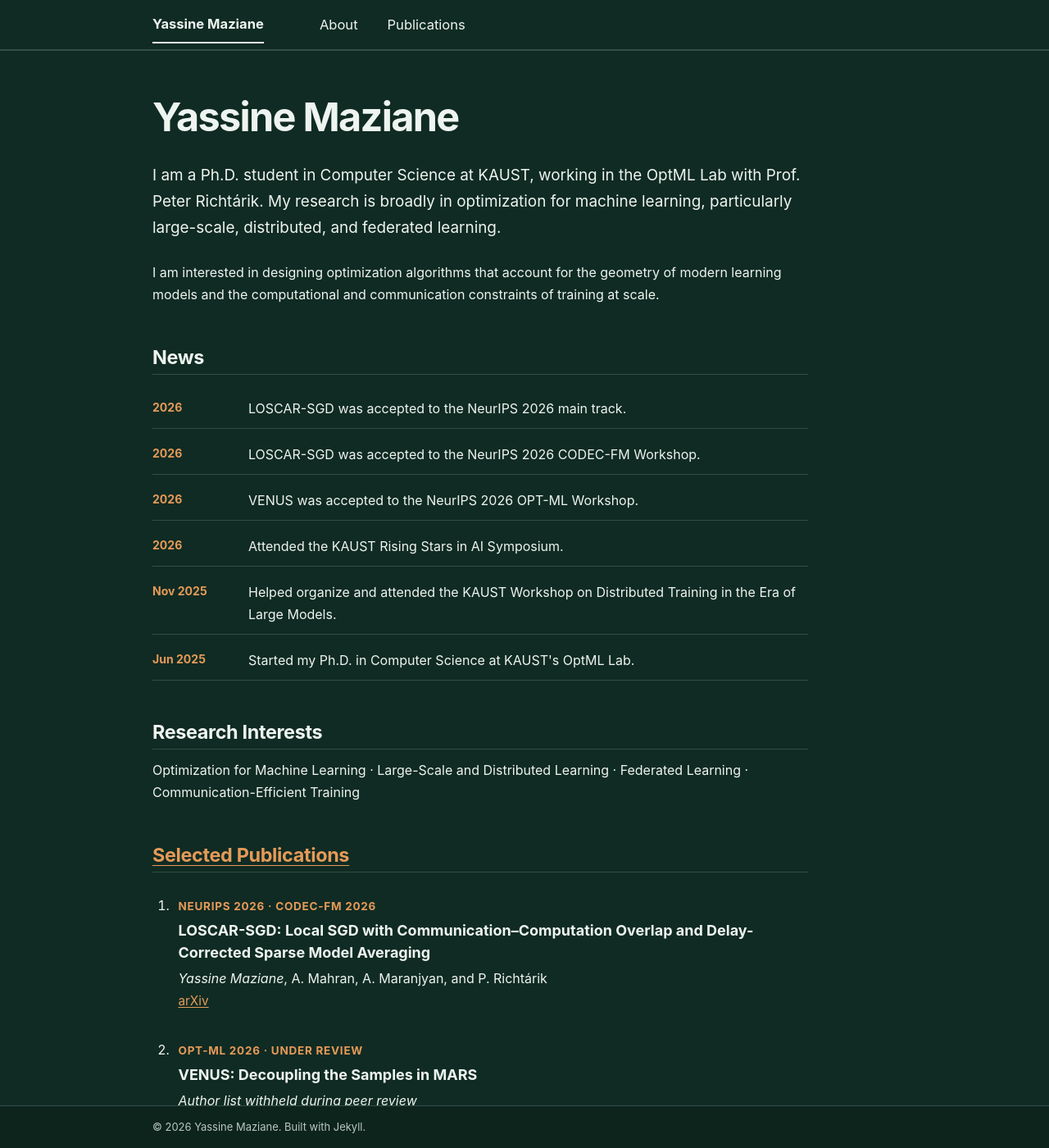
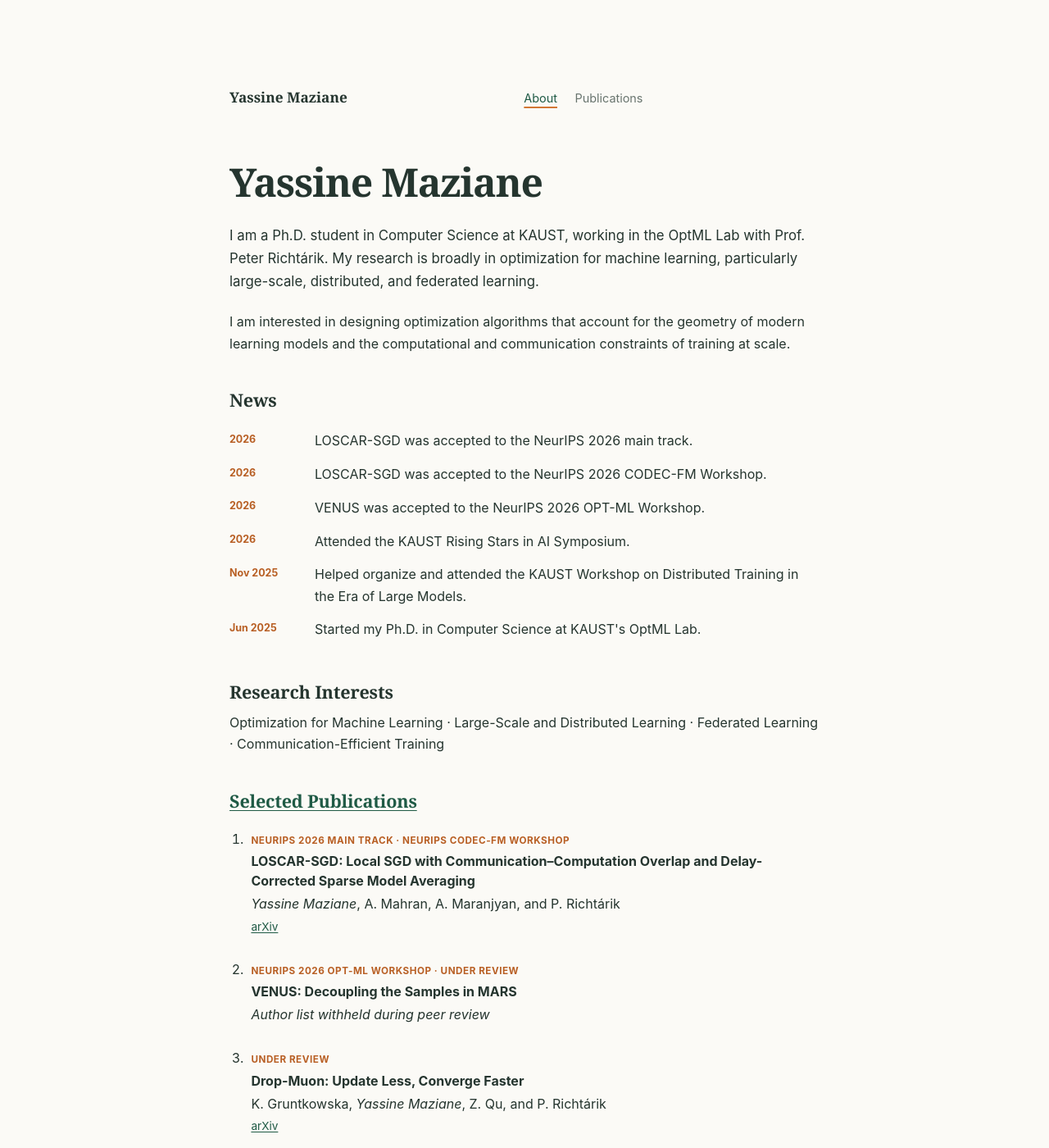
Before and after one commit to yass43/MyPage, a Jekyll site: the page built from _pages/about.md, in a window 1280 px wide and 1400 px high. Shown: the whole window at 82% size. Built offline with Jekyll 4.4.1, drawn with Linux system fonts in a browser that asks for light colours; a style sheet for code colours, icons or effects is not loaded; some of the changed text lies outside the part shown.

Commit message:
Making some template changes

```diff
--- a/_includes/masthead.html
+++ b/_includes/masthead.html
@@ -1,26 +1,16 @@
 {% include base_path %}
-<div class="masthead">
+<header class="masthead">
   <div class="masthead__inner-wrap">
-    <div class="masthead__menu">
-      <nav id="site-nav" class="greedy-nav">
-        <button><span class="navicon"></span></button>
-        <ul class="visible-links">
-          <li class="masthead__menu-item masthead__menu-item--lg persist {% if page.url == '/' or page.url == '/index.html' %}selected{% endif %}">
-            <a href="{{ base_path }}/">{{ site.title }}</a>
-          </li>
+    <a class="site-name" href="{{ base_path }}/">{{ site.title }}</a>
+    <nav class="simple-nav" aria-label="Main navigation">
       {% for link in site.data.navigation.main %}
         {% if link.url contains 'http' %}
           {% assign domain = '' %}
         {% else %}
           {% assign domain = base_path %}
         {% endif %}
-            <li class="masthead__menu-item {% if page.url contains link.url and link.url != '/' %}selected{% endif %}">
-              <a href="{{ domain }}{{ link.url }}">{{ link.title }}</a>
-            </li>
+        <a href="{{ domain }}{{ link.url }}"{% if page.url == link.url or page.url contains link.url and link.url != '/' %} aria-current="page"{% endif %}>{{ link.title }}</a>
       {% endfor %}
-        </ul>
-        <ul class="hidden-links hidden"></ul>
     </nav>
   </div>
-  </div>
-</div>
+</header>
--- a/_pages/about.md
+++ b/_pages/about.md
@@ -31,13 +31,13 @@ Optimization for Machine Learning · Large-Scale and Distributed Learning · Fed
 
 <ol class="simple-publications">
   <li>
-    <span class="publication-venue">NeurIPS 2026 · CODEC-FM 2026</span>
+    <span class="publication-venue">NeurIPS 2026 Main Track · NeurIPS CODEC-FM Workshop</span>
     <strong>LOSCAR-SGD: Local SGD with Communication–Computation Overlap and Delay-Corrected Sparse Model Averaging</strong>
     <span><em>Yassine Maziane</em>, A. Mahran, A. Maranjyan, and P. Richtárik</span>
     <a href="https://arxiv.org/abs/2605.20866">arXiv</a>
   </li>
   <li>
-    <span class="publication-venue">OPT-ML 2026 · Under Review</span>
+    <span class="publication-venue">NeurIPS 2026 OPT-ML Workshop · Under Review</span>
     <strong>VENUS: Decoupling the Samples in MARS</strong>
     <span><em>Author list withheld during peer review</em></span>
   </li>
--- a/_pages/publications.html
+++ b/_pages/publications.html
@@ -8,7 +8,7 @@ author_profile: false
 
 <ol class="simple-publications publication-page">
   <li>
-    <span class="publication-venue">NeurIPS 2026 · Main Track and CODEC-FM Workshop</span>
+    <span class="publication-venue">NeurIPS 2026 Main Track · NeurIPS CODEC-FM Workshop</span>
     <strong>LOSCAR-SGD: Local SGD with Communication–Computation Overlap and Delay-Corrected Sparse Model Averaging</strong>
     <span><em>Yassine Maziane</em>, A. Mahran, A. Maranjyan, and P. Richtárik</span>
     <p>Local training with sparse synchronization, communication–computation overlap, and a correction that preserves local progress when delayed information arrives.</p>
--- a/_sass/layout/_custom.scss
+++ b/_sass/layout/_custom.scss
@@ -1,44 +1,96 @@
-/* Compact personal academic site
+/* Simple personal academic site
    ========================================================================== */
 
+:root,
+html[data-theme="dark"] {
+  color-scheme: light;
+  --global-base-color: #1f5a45;
+  --global-bg-color: #fbfaf6;
+  --global-footer-bg-color: #fbfaf6;
+  --global-border-color: #d9ded8;
+  --global-dark-border-color: #c6cec7;
+  --global-code-background-color: #f1f3ef;
+  --global-code-text-color: #25352f;
+  --global-fig-caption-color: #68746e;
+  --global-link-color: #1f5a45;
+  --global-link-color-hover: #b85f24;
+  --global-link-color-visited: #1f5a45;
+  --global-masthead-link-color: #25352f;
+  --global-masthead-link-color-hover: #1f5a45;
+  --global-text-color: #25352f;
+  --global-text-color-light: #68746e;
+  --global-thead-color: #eef1ed;
+}
+
+html { font-size: 16px; }
+
 body {
-  font-size: 16px;
+  padding: 0;
+  color: var(--global-text-color);
+  background: var(--global-bg-color);
+  font-family: -apple-system, BlinkMacSystemFont, "Segoe UI", sans-serif;
   letter-spacing: 0;
 }
 
-:root {
-  color-scheme: dark;
+.masthead {
+  position: static;
+  background: transparent;
+  border: 0;
+  box-shadow: none;
+  animation: none;
 }
 
-.masthead {
-  border-bottom: 1px solid var(--global-border-color);
-  box-shadow: none;
+.masthead::after { display: none; }
+
+.masthead__inner-wrap {
+  display: flex;
+  align-items: baseline;
+  justify-content: space-between;
+  max-width: 760px;
+  margin: 0 auto;
+  padding: 2rem 1.25rem 1rem;
+  font-family: inherit;
 }
 
-.masthead__inner-wrap,
-#main,
-.page__footer footer {
-  max-width: 940px;
+.site-name {
+  color: var(--global-text-color);
+  font-family: Georgia, "Times New Roman", serif;
+  font-size: 1.08rem;
+  font-weight: 700;
+  text-decoration: none;
 }
 
-.greedy-nav {
-  background: var(--global-bg-color);
+.simple-nav {
+  display: flex;
+  gap: 1.35rem;
 }
 
-.greedy-nav a {
-  font-size: 0.92rem;
+.simple-nav a {
+  color: var(--global-text-color-light);
+  font-size: 0.9rem;
+  text-decoration: none;
 }
 
-.masthead__menu-item--lg a {
-  color: var(--global-text-color);
-  font-weight: 700;
+.simple-nav a:hover,
+.simple-nav a[aria-current="page"] { color: var(--global-link-color); }
+
+.simple-nav a[aria-current="page"] {
+  text-decoration: underline;
+  text-decoration-color: #d27735;
+  text-decoration-thickness: 2px;
+  text-underline-offset: 0.3rem;
 }
 
 #main {
-  margin-top: 3rem;
+  max-width: 760px;
+  margin: 3rem auto 0;
+  padding: 0 1.25rem;
+  animation: none;
 }
 
-.page {
+.page,
+.page__inner-wrap,
+.page__content {
   float: none;
   width: 100%;
   padding: 0;
@@ -48,48 +100,46 @@ body {
   .page {
     float: none;
     width: 100%;
-    padding-right: 0;
-    padding-left: 0;
+    padding: 0;
   }
 }
 
-.page__inner-wrap,
-.page__content {
-  float: none;
-  width: 100%;
+.page__title,
+.page__content h2,
+.page__content h3 {
+  color: var(--global-text-color);
+  font-family: Georgia, "Times New Roman", serif;
 }
 
 .page__title {
-  margin-bottom: 1.5rem;
-  color: var(--global-text-color);
-  font-size: clamp(2rem, 4vw, 2.7rem);
-  line-height: 1.15;
-  letter-spacing: -0.035em;
+  margin-bottom: 1.6rem;
+  font-size: clamp(2.15rem, 6vw, 3rem);
+  font-weight: 600;
+  line-height: 1.1;
+  letter-spacing: -0.025em;
 }
 
-.page__content {
-  max-width: 800px;
-}
+.page__content { max-width: none; }
 
 .page__content p,
-.page__content li {
-  line-height: 1.7;
-}
+.page__content li { line-height: 1.65; }
 
 .page__content h2 {
   margin-top: 2.7rem;
-  padding-bottom: 0.35rem;
-  color: var(--global-text-color);
-  font-size: 1.3rem;
-  letter-spacing: -0.015em;
-  border-bottom: 1px solid var(--global-border-color);
+  padding: 0;
+  border: 0;
+  font-size: 1.35rem;
+  font-weight: 600;
+  letter-spacing: -0.01em;
 }
 
 .page__content a {
   color: var(--global-link-color);
   text-decoration-thickness: 1px;
-  text-underline-offset: 0.15em;
+  text-underline-offset: 0.16em;
 }
+
+.page__content a:hover { color: var(--global-link-color-hover); }
 
 .intro {
   color: var(--global-text-color);
@@ -106,112 +156,107 @@ body {
   display: grid;
   grid-template-columns: 5.5rem minmax(0, 1fr);
   gap: 1rem;
-  padding: 0.55rem 0;
-  border-bottom: 1px solid var(--global-border-color);
+  margin: 0;
+  padding: 0.45rem 0;
 }
 
 .news-list span {
-  color: var(--global-link-color);
+  padding-top: 0.1rem;
+  color: #b85f24;
   font-size: 0.78rem;
   font-weight: 700;
 }
 
-.news-list p {
-  margin: 0;
-}
+.news-list p { margin: 0; }
 
 .simple-publications {
-  margin: 1.5rem 0 0;
-  padding-left: 1.4rem;
+  margin: 1.25rem 0 0;
+  padding-left: 1.35rem;
 }
 
 .simple-publications li {
-  margin-bottom: 1.8rem;
-  padding-left: 0.35rem;
+  margin-bottom: 1.65rem;
+  padding-left: 0.3rem;
 }
 
 .simple-publications li > span,
-.simple-publications li > strong {
-  display: block;
-}
+.simple-publications li > strong { display: block; }
 
 .simple-publications strong {
-  margin: 0.25rem 0;
+  margin: 0.2rem 0;
   color: var(--global-text-color);
   font-size: 1rem;
   line-height: 1.5;
 }
 
 .simple-publications .publication-venue {
-  color: var(--global-link-color);
-  font-size: 0.75rem;
+  color: #b85f24;
+  font-size: 0.73rem;
   font-weight: 700;
-  letter-spacing: 0.055em;
+  letter-spacing: 0.045em;
   text-transform: uppercase;
 }
 
-.simple-publications a {
-  font-size: 0.85rem;
-}
-
-.publication-page li {
-  margin-bottom: 2.3rem;
-}
+.simple-publications a { font-size: 0.85rem; }
+.publication-page li { margin-bottom: 2rem; }
 
 .publication-page li p {
-  margin: 0.55rem 0;
+  margin: 0.45rem 0;
   color: var(--global-text-color-light);
   font-size: 0.92rem;
 }
 
-.plain-entry {
-  margin-bottom: 1.5rem;
+.plain-entry { margin-bottom: 1.35rem; }
+
+.plain-entry > strong,
+.plain-entry > em { display: block; }
+
+.plain-entry > strong { color: var(--global-text-color); }
+
+.plain-entry > em {
+  margin: 0.1rem 0 0.2rem;
+  color: var(--global-text-color-light);
+  font-size: 0.88rem;
 }
 
-.plain-entry > strong,
-.plain-entry > em {
-  display: block;
+.plain-entry p { margin: 0; }
+
+.page__footer {
+  position: static;
+  width: auto;
+  max-width: 760px;
+  margin: 3rem auto 0;
+  border-top: 1px solid var(--global-border-color);
+  background: transparent;
+  animation: none;
 }
 
-.plain-entry > strong {
-  color: var(--global-text-color);
+.page__footer footer {
+  max-width: none;
+  margin: 0;
+  padding: 1rem 1.25rem 2rem;
 }
 
-.plain-entry > em {
-  margin: 0.15rem 0 0.25rem;
-  color: var(--global-text-color-light);
-  font-size: 0.9rem;
-}
-
-.plain-entry p {
-  margin: 0;
-}
-
-.page__footer {
-  margin-top: 3rem;
-  border-top: 1px solid var(--global-border-color);
-}
-
-.page__footer-follow {
-  display: none;
-}
+.page__footer-follow { display: none; }
 
 .page__footer-copyright {
   color: var(--global-text-color-light);
-  font-size: 0.72rem;
+  font-size: 0.7rem;
 }
 
 @media (max-width: 600px) {
-  #main {
-    margin-top: 2rem;
+  .masthead__inner-wrap {
+    align-items: flex-start;
+    padding-top: 1.4rem;
   }
 
-  .page__title {
-    font-size: 2rem;
-  }
+  .simple-nav { gap: 0.9rem; }
+  #main { margin-top: 2rem; }
+  .page__title { font-size: 2.1rem; }
 
   .news-list li {
     grid-template-columns: 1fr;
-    gap: 0.15rem;
+    gap: 0;
+    padding: 0.5rem 0;
   }
 }
```
Also changed, not shown: other parts of _pages/about.md (+2 -2 lines). Lines whose indentation alone changed are shown as unchanged.
